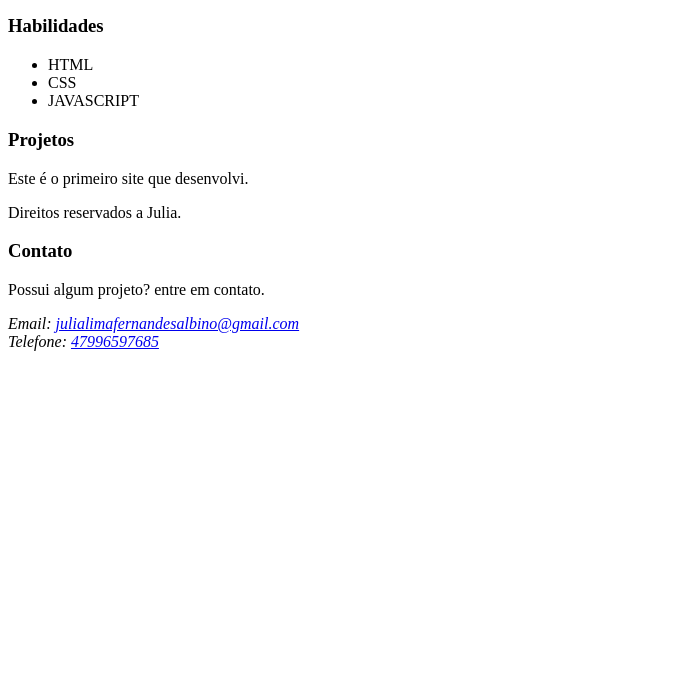
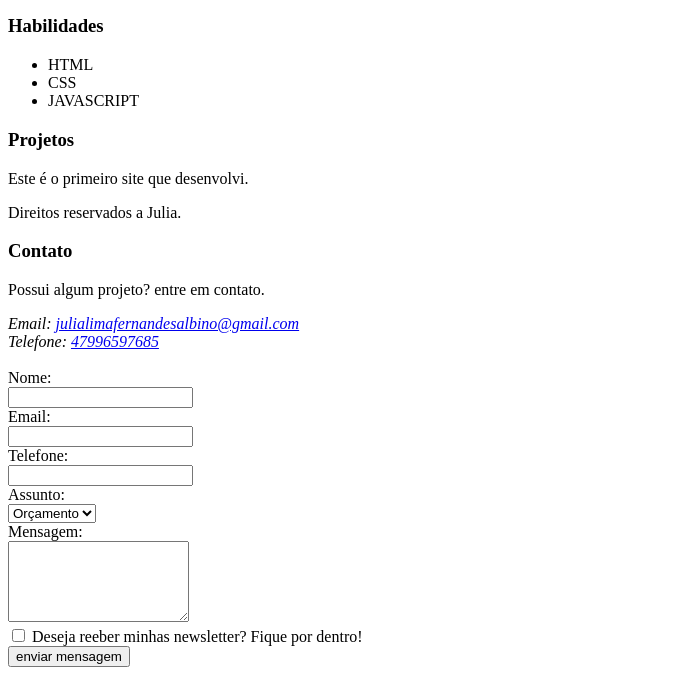
Before and after one commit to julialimafernandesalbino/Site, a plain HTML site: page index.html in a window 1280 px wide. Shown: the part 274-949 px from the top of the page, without its empty margins (0-682 px from the left). Before the commit the page ends 800 px from the top, so only its background shows below. Drawn offline with Linux system fonts and the light colour scheme.

Commit message:
atualização

```diff
--- a/index.html
+++ b/index.html
@@ -49,6 +49,29 @@
             Email: <a href="mailto:julialimafernandesalbino@gmail.com">julialimafernandesalbino@gmail.com</a> <br>
             Telefone: <a href="+55 47996597685"> 47996597685 </a>
         </address>
+        <form action=""><br>
+            <label for="Nome">Nome:</label><br>
+            <input type="Text" id="nome" name="nome" required><br>
+
+            <label for="e-mail">Email:</label><br>
+            <input type="email" id="e-mail" name="e-mail"required><br>
+
+            <label for="Telefone">Telefone:</label><br>
+            <input type="tel" id="Telefone" name="Telefone"><br>
+
+            <label for="assunto">Assunto:</label><br>
+            <select name="assunto" id="Assunto">
+                <option value="orçamento">Orçamento</option>
+                <option value="duvidas">Dúvidas</option>
+                <option value="outros">Outros</option>
+            </select><br>
+            <label for="mensagem">Mensagem: </label><br>
+            <textarea name="mensagem" id="mensagem" cols="20" rows="5" required></textarea><br>
+            <input type="checkbox" id="inscricao" name="inscricao">
+            <label for="Inscricao">Deseja reeber minhas newsletter? Fique por dentro! </label>
+            <br>
+            <input type="submit" value="enviar mensagem">
+        </form>
     </section>
 </footer>
 
```
